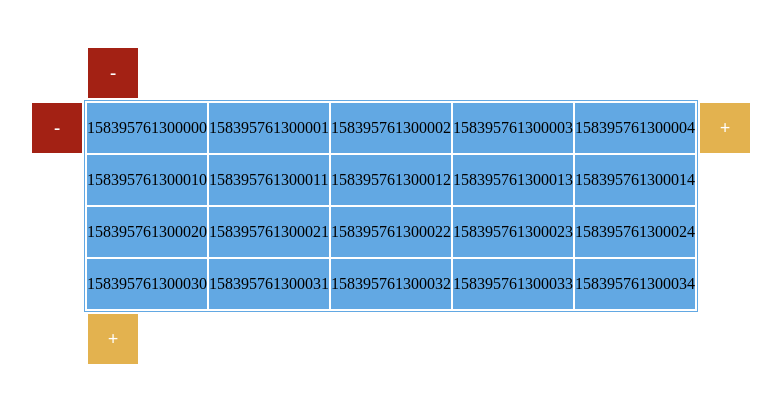
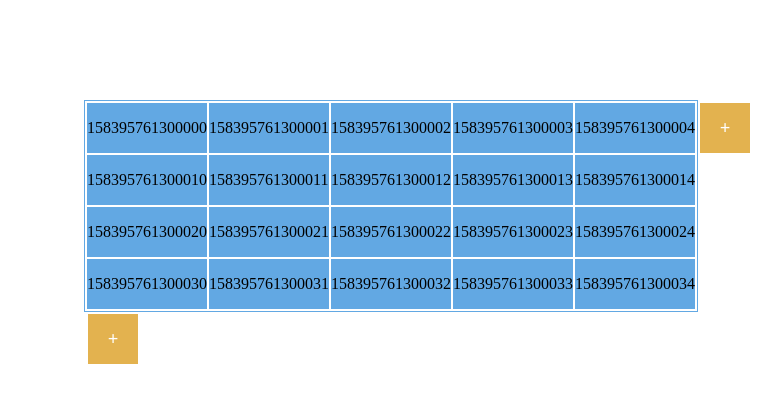
Before and after one commit to MaxVynohradov/squares-react-js, a React (Create React App) app: page / in a window 1280 px wide. Shown: the top 402 px of the page, without its empty margins (16-797 px from the left). Built offline with nearby package versions, Linux system fonts and the light colour scheme.

Commit message:
feat(button): add logic of buttons visibility update

```diff
--- a/src/components/Button.jsx
+++ b/src/components/Button.jsx
@@ -1,11 +1,12 @@
 import React, { useState } from 'react';
 
-const Button = ({ children: text, size, initialPosition, className, handleClick }) => {
+const Button = ({ children: text, size, dynamicStyles, className, handleClick, onMouseLeave }) => {
   return (
     <div
       className={`button ${className}`}
-      style={{ ...initialPosition, width: size, height: size }}
+      style={{ ...dynamicStyles, width: size, height: size }}
       onClick={handleClick}
+      onMouseLeave={onMouseLeave}
     >
       <span>{text}</span>
     </div>
--- a/src/components/Generator.jsx
+++ b/src/components/Generator.jsx
@@ -7,6 +7,20 @@ const generateCellId = (rowNumber, collNumber) => `${Date.now()}${rowNumber}${co
 const generateMatrix = (height, width) => Array
   .from(Array(height))
   .map((_, rowNumber) => Array.from(Array(width)).map((_, collNumber) => generateCellId(rowNumber, collNumber)));
+
+
+const hideRemoveButtonsProcessor = (setButtonVisibility) => {
+  setButtonVisibility({ removeColumnButtonVisible: 'hidden', removeRowButtonVisible: 'hidden' });
+}
+
+const hideRemoveButtons = (setRemoveButtonsPosition) => {
+  hideRemoveButtonsProcessor(setRemoveButtonsPosition);
+}
+
+// hideRemoveButtons() {
+//   this.#timer = setTimeout(this.hideRemoveButtonsProcessor, 3000);
+// }
+
 
 const addRowActionHandler = (matrix, setMatrix) => () => {
   const collNumber = matrix[0].length;
@@ -33,7 +47,7 @@ const removeColumnActionHandler = (matrix, setMatrix, columnIndex) => () => {
   setMatrix(newMatrix.map(row => row.filter((v, i) => i !== columnIndex)));
 }
 
-const mouseOverTableHandler = (removeButtonsPosition, setRemoveButtonsPosition, setItemToRemove) => (event) => {
+const mouseOverTableHandler = (removeButtonsPosition, setRemoveButtonsPosition, setItemToRemove, setButtonVisibility) => (event) => {
   if (!(event.target instanceof HTMLTableCellElement)) return;
   const {
     target: {
@@ -46,11 +60,22 @@ const mouseOverTableHandler = (removeButtonsPosition, setRemoveButtonsPosition,
 
   setRemoveButtonsPosition({ removeColumnButtonLeft, removeRowButtonTop });
   setItemToRemove({ columnIndex, rowIndex });
+  setButtonVisibility({ removeColumnButtonVisible: 'visible', removeRowButtonVisible: 'visible' })
 }
+
+const mouseLeaveTableOrButtonHandler = (setRemoveButtonsPosition) => (event) => {
+  const isMouseMovedOnButton = event.relatedTarget.classList.contains('remove-button') ||
+    (event.relatedTarget.parentElement && event.relatedTarget.parentElement.classList.contains('remove-button'));
+  const isMouseMovedFromTable = event.target.id === 'main-table';
+  if (isMouseMovedFromTable && isMouseMovedOnButton) return;
+  hideRemoveButtons(setRemoveButtonsPosition);
+}
+
 
 const Generator = ({ initialHeight = 4, initialWidth = 4, cellSize = 50 }) => {
   const [matrix, setMatrix] = useState(generateMatrix(initialHeight, initialWidth));
   const [itemToRemove, setItemToRemove] = useState({ columnIndex: 0, rowIndex: 0  });
+  const [buttonVisibility, setButtonVisibility] = useState({ removeColumnButtonVisible: 'hidden', removeRowButtonVisible: 'hidden' });
   const [removeButtonsPosition, setRemoveButtonsPosition] = useState({
     removeColumnButtonLeft: 3,
     removeRowButtonTop: 2,
@@ -60,49 +85,56 @@ const Generator = ({ initialHeight = 4, initialWidth = 4, cellSize = 50 }) => {
       <Table
         matrix={matrix}
         cellSize={cellSize}
-        onMouseOver={mouseOverTableHandler(removeButtonsPosition, setRemoveButtonsPosition, setItemToRemove)}
+        onMouseOver={mouseOverTableHandler(removeButtonsPosition, setRemoveButtonsPosition, setItemToRemove, setButtonVisibility)}
+        onMouseLeave={mouseLeaveTableOrButtonHandler(setButtonVisibility)}
       />
       <Button
         size={cellSize}
         className="remove-button"
-        initialPosition={{
+        dynamicStyles={{
           top: `${-cellSize - 3}px`,
           left: `${removeButtonsPosition.removeColumnButtonLeft}px`,
+          visibility: buttonVisibility.removeColumnButtonVisible,
         }}
         handleClick={removeColumnActionHandler(matrix, setMatrix, itemToRemove.columnIndex)}
+        onMouseLeave={mouseLeaveTableOrButtonHandler(setButtonVisibility)}
       >
         -
       </Button>
       <Button
         size={cellSize}
         className="remove-button"
-        initialPosition={{
+        dynamicStyles={{
           left: `${-cellSize - 3}px`,
           top: `${removeButtonsPosition.removeRowButtonTop}px`,
+          visibility: buttonVisibility.removeRowButtonVisible,
         }}
         handleClick={removeRowActionHandler(matrix, setMatrix, itemToRemove.rowIndex)}
+        onMouseLeave={mouseLeaveTableOrButtonHandler(setButtonVisibility)}
       >
         -
       </Button>
       <Button
         size={cellSize}
         className="add-button"
-        initialPosition={{
+        dynamicStyles={{
           left: "3px",
           bottom: `${-cellSize - 3}px`,
         }}
         handleClick={addRowActionHandler(matrix, setMatrix)}
+        onMouseLeave={mouseLeaveTableOrButtonHandler(setButtonVisibility)}
       >
         +
       </Button>
       <Button
         size={cellSize}
         className="add-button"
-        initialPosition={{
+        dynamicStyles={{
           right: `${-cellSize - 3}px`,
           top: "2px",
         }}
         handleClick={addColumnHandler(matrix, setMatrix)}
+        onMouseLeave={mouseLeaveTableOrButtonHandler(setButtonVisibility)}
       >
         +
       </Button>
--- a/src/components/Table.jsx
+++ b/src/components/Table.jsx
@@ -18,9 +18,9 @@ const generateTable = (matrix, size) => {
     ))
 };
 
-const Table = ({ matrix, cellSize , onMouseOver}) => {
+const Table = ({ matrix, cellSize , onMouseOver, onMouseLeave }) => {
   return (
-    <table id="main-table" onMouseOver={onMouseOver}>
+    <table id="main-table" onMouseOver={onMouseOver} onMouseLeave={onMouseLeave} >
       <tbody>
         {generateTable(matrix, cellSize)}
       </tbody>
```
